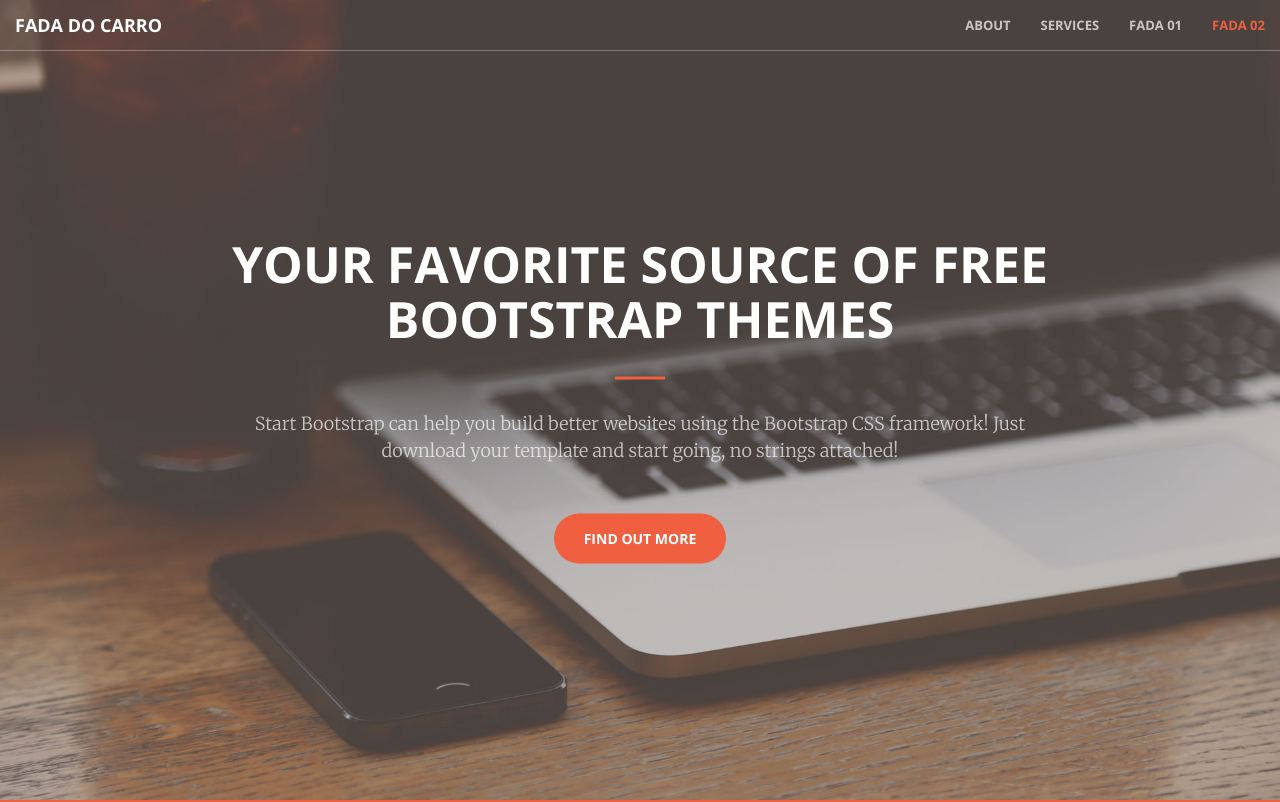
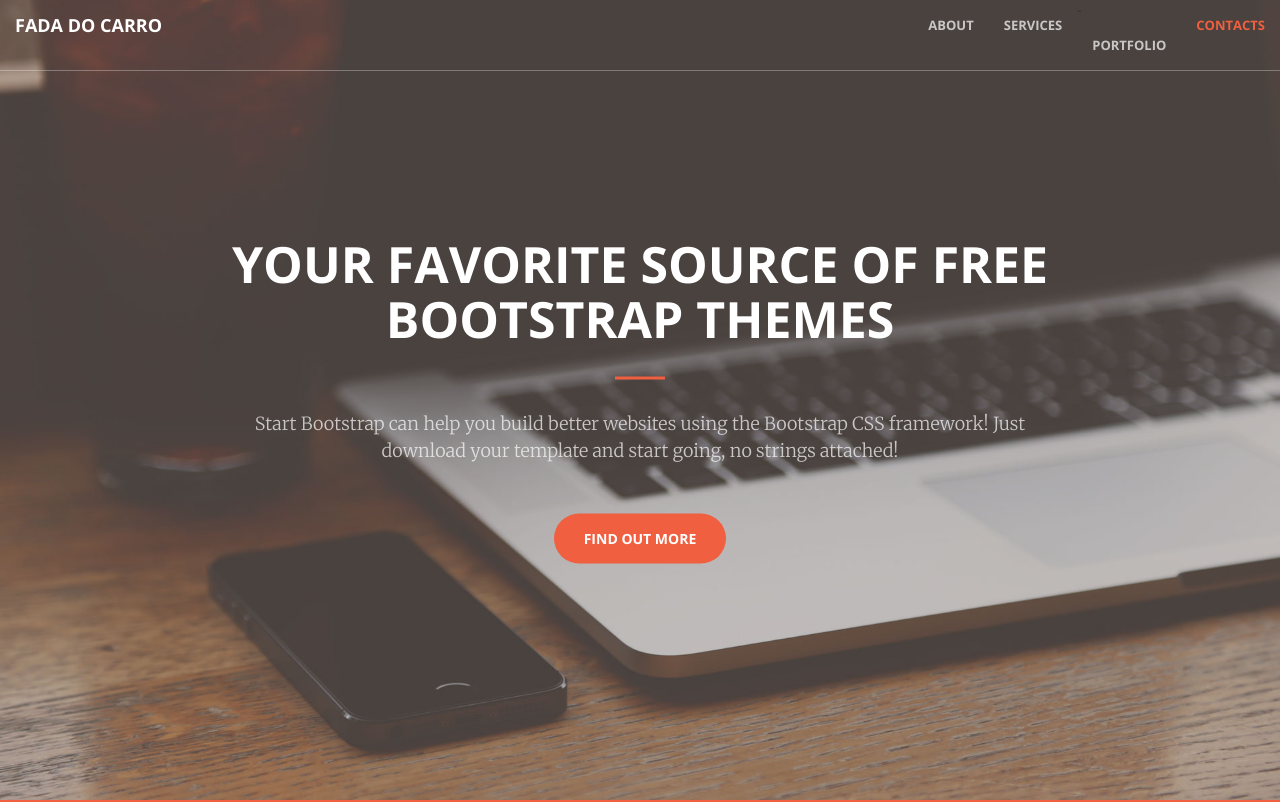
Before and after one commit to leandrofga/fadadocarro, a website: page index.html in a window 1280 px wide. Shown: the top 802 px of the page. Drawn offline with nearby package versions, Linux system fonts and the light colour scheme.

Commit message:
Volta cacilda

```diff
--- a/index.html
+++ b/index.html
@@ -56,10 +56,10 @@
                         <a class="page-scroll" href="#services">Services</a>
                     </li>
                     <li>
-                        <a class="page-scroll" href="#portfolio">Fada 01</a>
+-                        <a class="page-scroll" href="#portfolio">Portfolio</a>
                     </li>
                     <li>
-                        <a class="page-scroll" href="#contact">Fada 02</a>
+                        <a class="page-scroll" href="#contact">Contacts</a>
                     </li>
                 </ul>
             </div>
```
